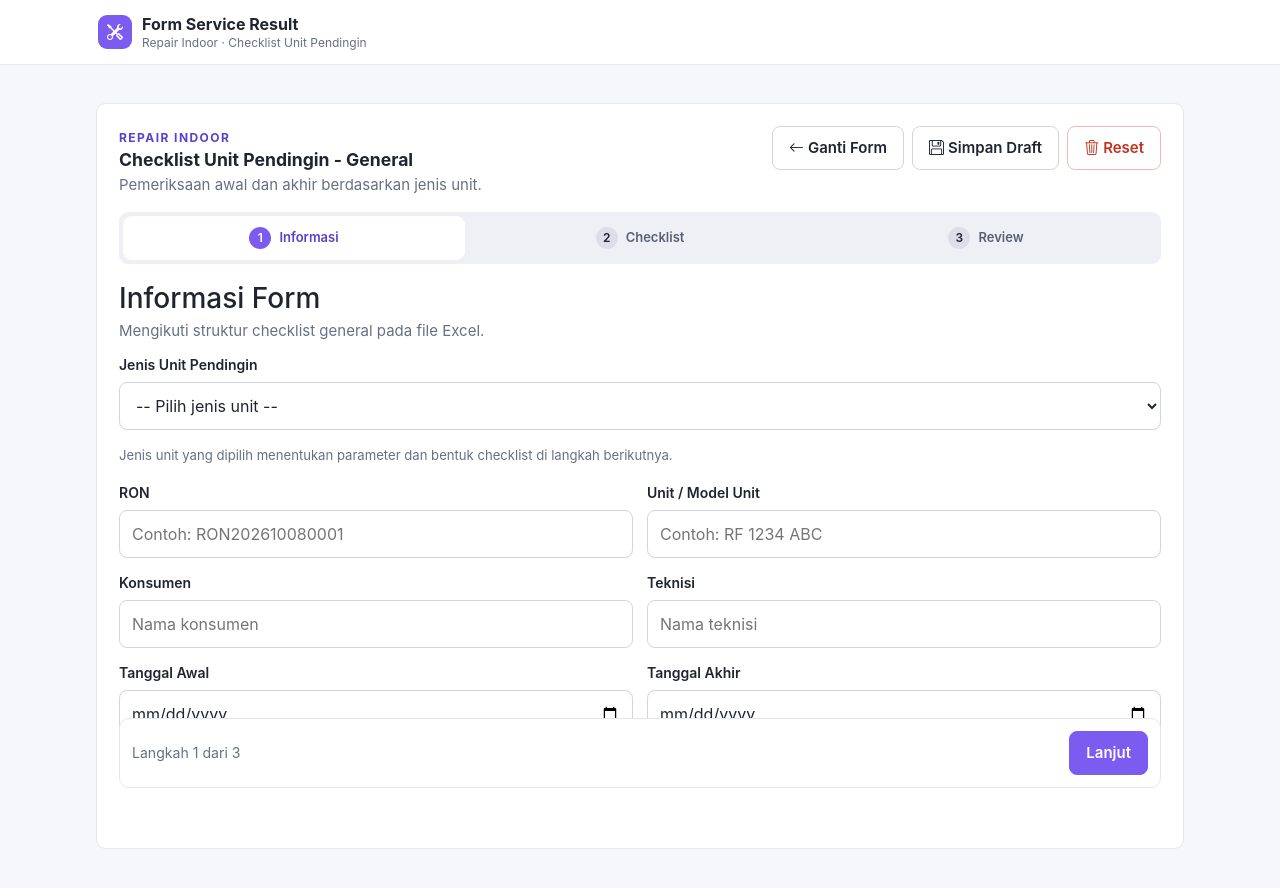
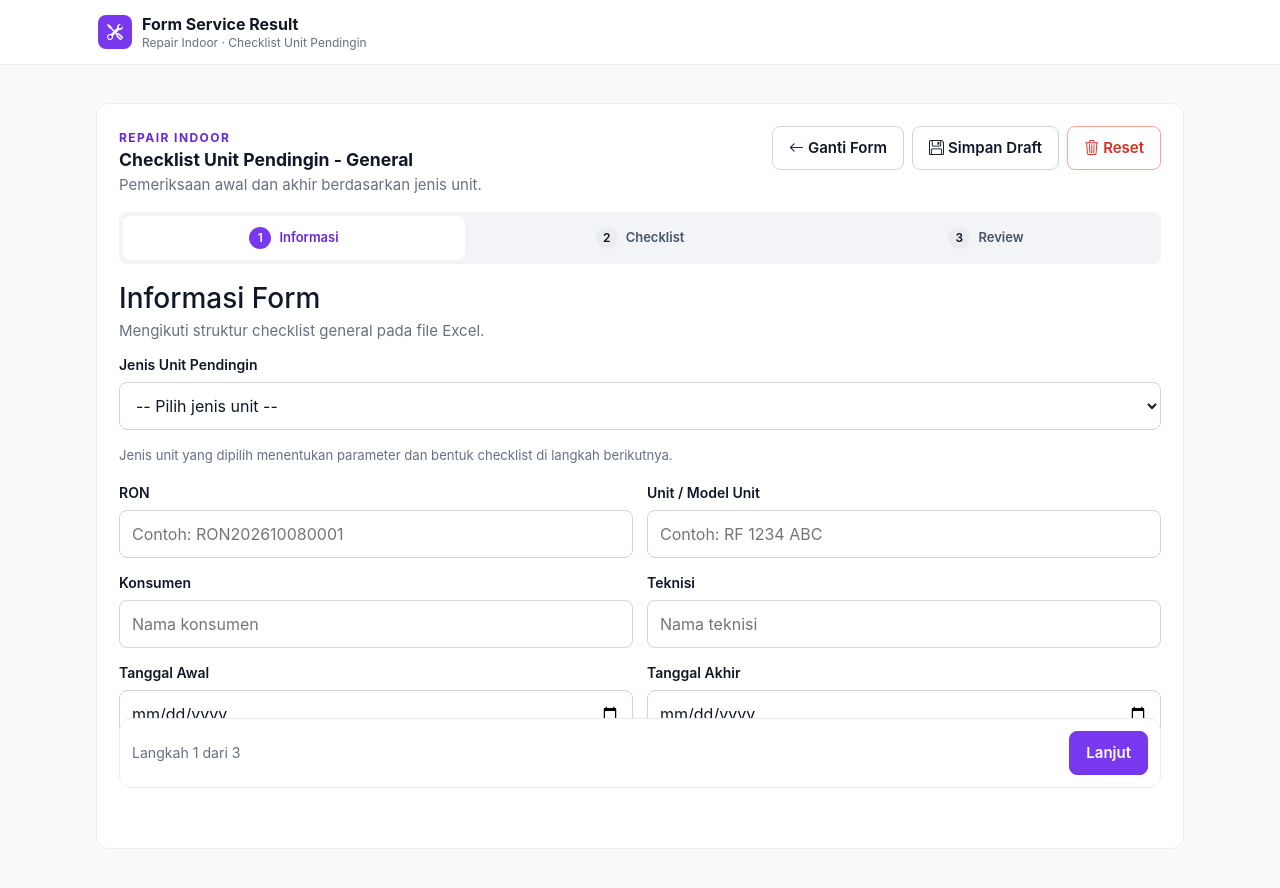
Before and after one commit to tsmodena-web/Checklist-Unit-Pendingin, a website: page index.html in a window 1280 px wide. Both pictures are taken after a click on the button 364 px from the left and 303 px from the top of the page. Drawn offline with nearby package versions, Linux system fonts and the light colour scheme.

Commit message:
UI: sesuaikan ke standar Legion v2, token baru di blok override (2026-W48)
Co-Authored-By: Claude Sonnet 5.5 <noreply@anthropic.com>
Claude-Session: https://claude.ai/code/session_0175z2RzPpaNwdYv9bd1RUwN

```diff
--- a/index.html
+++ b/index.html
@@ -233,18 +233,30 @@
 
   </style>
 <style id="standar-ui-v1">
-/* ===== STANDAR UI BERSAMA MODENA TS v1 (2026-W47) =====
-   Blok ini IDENTIK di Form Service Result, Checklist Unit Pendingin, dan Persetujuan Pemasangan.
-   Hanya tampilan. Tidak menyentuh area output (.paper / #outputFrame / #printArea). */
+/* ===== STANDAR UI BERSAMA MODENA TS v2 (2026-W48) - mengikuti Legion Design System Telkom (https://legion.digitaltelkom.id/) =====
+   Dibungkus <style id="standar-ui-v1"> (id tetap agar kompatibel). IDENTIK di Form Service Result, Checklist Unit Pendingin, dan Persetujuan Pemasangan.
+   Hanya tampilan. Tidak menyentuh area output (.paper / #outputFrame / #printArea). Keputusan: [[K-0003 Standar UI mengikuti Legion]] */
 :root{
-  --ui-ink:#1f2430; --ui-muted:#667085; --ui-line:#e4e7ec; --ui-bg:#f6f7fb; --ui-card:#fff; --ui-field:#d0d5dd;
-  --ui-primary:#7c5cf0; --ui-primary-d:#5b3fd1; --ui-primary-soft:#f4f1ff; --ui-primary-line:#ddd5fb;
-  --ui-danger:#c4321c; --ui-danger-bg:#fff1ee; --ui-danger-line:#f3b9ae;
-  --ui-warn:#7a4a00; --ui-warn-bg:#fff3d6; --ui-warn-line:#d99a00;
-  --ui-info:#1e40af; --ui-info-bg:#e8f0ff; --ui-info-line:#7ea2f2;
-  --ui-ok:#198754; --ui-ok-bg:#e8f6ee; --ui-ok-line:#6fc69a;
+  /* netral (abu Legion) */
+  --ui-ink:#101828; --ui-muted:#667085; --ui-line:#EAECF0; --ui-bg:#F9FAFB; --ui-card:#fff; --ui-field:#D0D5DD;
+  --ui-gray-25:#FCFCFD; --ui-gray-50:#F9FAFB; --ui-gray-100:#F2F4F7; --ui-gray-200:#EAECF0; --ui-gray-300:#D0D5DD; --ui-gray-400:#98A2B3;
+  --ui-gray-500:#667085; --ui-gray-600:#475467; --ui-gray-700:#344054; --ui-gray-800:#1D2939; --ui-gray-900:#101828;
+  /* primer violet Legion */
+  --ui-primary:#7839EE; --ui-primary-d:#6927DA; --ui-primary-dd:#5720B7; --ui-primary-soft:#F5F3FF; --ui-primary-line:#DDD6FE;
+  --ui-violet-25:#FBFAFF; --ui-violet-50:#F5F3FF; --ui-violet-100:#ECE9FE; --ui-violet-200:#DDD6FE; --ui-violet-300:#C3B5FD; --ui-violet-400:#A48AFB;
+  --ui-violet-500:#875BF7; --ui-violet-600:#7839EE; --ui-violet-700:#6927DA; --ui-violet-800:#5720B7; --ui-violet-900:#491C96;
+  --ui-secondary:#155EEF;
+  /* status (teks memakai tingkat 700 / 600 yang lolos AA; latar lembut turunan, bukan token Legion) */
+  --ui-danger:#D92D20; --ui-danger-d:#B42318; --ui-danger-500:#F04438; --ui-danger-bg:#FEF3F2; --ui-danger-line:#FDA29B;
+  --ui-warn:#B54708; --ui-warn-500:#F79009; --ui-warn-600:#DC6803; --ui-warn-bg:#FFFAEB; --ui-warn-line:#F79009;
+  --ui-info:#155EEF; --ui-info-600:#1570EF; --ui-info-bg:#EFF4FF; --ui-info-line:#84ADFF;
+  --ui-ok:#027A48; --ui-ok-500:#12B76A; --ui-ok-600:#039855; --ui-ok-bg:#ECFDF3; --ui-ok-line:#6CE9A6;
   --ui-font:Inter,"Segoe UI",system-ui,-apple-system,Roboto,"Helvetica Neue",Arial,sans-serif;
-  --ui-r-card:10px; --ui-r-ctl:8px; --ui-r-tile:9px; --ui-r-pill:999px;
+  /* radius Legion 2/4/6/8/12/16/24 */
+  --ui-r-2:2px; --ui-r-4:4px; --ui-r-6:6px; --ui-r-8:8px; --ui-r-12:12px; --ui-r-16:16px; --ui-r-24:24px;
+  --ui-r-card:12px; --ui-r-ctl:8px; --ui-r-tile:8px; --ui-r-pill:999px;
+  /* elevation Legion: hanya token; terapkan ke bar lengket bawah, kartu tetap tanpa bayangan */
+  --ui-elev-1:0 1px 0 rgba(0,0,0,.05); --ui-elev-3:0 2px 10px rgba(0,0,0,.1),0 0 2px rgba(0,0,0,.2);
   --ui-touch:44px; --ui-gap:12px;
   --ui-focus:3px solid color-mix(in srgb, var(--ui-primary) 35%, transparent);
 }
@@ -255,42 +267,42 @@ input:not([type=checkbox]):not([type=radio]):not([type=file]):not([type=range]),
 @media (prefers-reduced-motion: reduce){
   *,*::before,*::after{transition:none !important;animation:none !important;scroll-behavior:auto !important}
 }
-/* ===== akhir STANDAR UI BERSAMA v1 ===== */
+/* ===== akhir STANDAR UI BERSAMA v2 ===== */
 </style>
   <style id="ui-override-2026-w47">
     /* ===== Penyeragaman UI ke standar bersama (2026-W47) — hanya tampilan, tidak menyentuh output (.paper) ===== */
     :root {
-      --bg: #f6f7fb;
-      --ink: #1f2430;
-      --accent: #7c5cf0;
-      --accent-dark: #5b3fd1;
-      --accent-soft: #f4f1ff;
-      --accent-line: #ddd5fb;
-      --muted: #667085;
-      --line: #e4e7ec;
-      --field-line: #d0d5dd;
-      --focus-ring: rgba(124, 92, 240, .35);
+      --bg: var(--ui-bg);
+      --ink: var(--ui-ink);
+      --accent: var(--ui-primary);
+      --accent-dark: var(--ui-primary-d);
+      --accent-soft: var(--ui-primary-soft);
+      --accent-line: var(--ui-primary-line);
+      --muted: var(--ui-muted);
+      --line: var(--ui-line);
+      --field-line: var(--ui-field);
+      --focus-ring: color-mix(in srgb, var(--ui-primary) 35%, transparent);
       --card-shadow: none;
     }
     body { font-family: Inter, "Segoe UI", system-ui, -apple-system, sans-serif; line-height: 1.5; font-size: 15px; }
     button, input, select, textarea { font-family: inherit; }
     button { font-size: 15px; line-height: 1.4; }
-    .top { background: #fff; color: var(--ink); border-bottom: 1px solid var(--line); padding: 12px 16px; }
+    .top { background: var(--ui-card); color: var(--ink); border-bottom: 1px solid var(--line); padding: 12px 16px; }
     .brand { position: relative; max-width: 1088px; padding-left: 46px; min-height: 34px; font-size: 1rem; font-weight: 700; letter-spacing: 0; line-height: 1.3; }
-    .brand > i { position: absolute; left: 0; top: 0; width: 34px; height: 34px; display: grid; place-items: center; border-radius: 9px; background: var(--accent); color: #fff; font-size: 1rem; }
+    .brand > i { position: absolute; left: 0; top: 0; width: 34px; height: 34px; display: grid; place-items: center; border-radius: var(--ui-r-tile); background: var(--accent); color: var(--ui-card); font-size: 1rem; }
     .brand small { color: var(--muted); font-size: .8125rem; margin-top: 1px; }
     .page { max-width: 1120px; padding-left: 16px; padding-right: 16px; }
-    .hero, .card-shell, .preview-shell { border: 1px solid var(--line); border-radius: 10px; box-shadow: none; }
-    .hero-note, .hint-box { border: 1px solid var(--line); border-radius: 10px; }
+    .hero, .card-shell, .preview-shell { border: 1px solid var(--line); border-radius: var(--ui-r-card); box-shadow: none; }
+    .hero-note, .hint-box { border: 1px solid var(--line); border-radius: var(--ui-r-card); }
     .hero p, .landing-head p, .muted, .status-text, .row-meta, .photo-card small, .choice span { color: var(--muted); }
     .hint-box ol { color: var(--muted); }
     .eyebrow { font-size: .75rem; font-weight: 700; color: var(--accent-dark); }
     .landing-head h1, .hero h1 { font-weight: 700; font-size: clamp(1.4rem, 4vw, 1.4rem); }
     .section-title h2, #workspaceTitle { font-size: 1.1rem; font-weight: 700; }
     .pill { background: var(--accent-soft); color: var(--accent-dark); font-weight: 600; font-size: .8125rem; }
-    .choice { border: 1px solid var(--line); border-top: 1px solid var(--line); border-radius: 10px; box-shadow: none; transition: border-color .15s ease, background-color .15s ease; }
+    .choice { border: 1px solid var(--line); border-top: 1px solid var(--line); border-radius: var(--ui-r-card); box-shadow: none; transition: border-color .15s ease, background-color .15s ease; }
     .choice:hover { transform: none; border-color: var(--accent); box-shadow: none; background: var(--accent-soft); }
-    .choice .icon { border-radius: 9px; }
+    .choice .icon { border-radius: var(--ui-r-tile); }
     .choice strong { font-size: 1rem; font-weight: 700; color: var(--ink); }
     .choice span { font-size: .875rem; }
     .choice-link { color: var(--accent-dark); font-size: .875rem; font-weight: 600; min-height: 44px; }
@@ -300,34 +312,34 @@ input:not([type=checkbox]):not([type=radio]):not([type=file]):not([type=range]),
     input:focus, textarea:focus, select:focus { border-color: var(--accent); }
     :focus-visible { outline: 3px solid var(--focus-ring); outline-offset: 2px; }
     input:focus-visible, textarea:focus-visible, select:focus-visible { outline: 3px solid var(--focus-ring); outline-offset: 2px; }
-    .check-accordion details { border: 1px solid var(--line); border-radius: 10px; }
-    .check-accordion summary { background: #fff; border-bottom: 1px solid var(--line); font-weight: 700; min-height: 44px; }
+    .check-accordion details { border: 1px solid var(--line); border-radius: var(--ui-r-card); }
+    .check-accordion summary { background: var(--ui-card); border-bottom: 1px solid var(--line); font-weight: 700; min-height: 44px; }
     .row-item { border-top: 1px solid var(--line); }
-    .reference-image { border-radius: 10px; border: 1px solid var(--line); }
-    .stepper { background: #eef0f5; border: 1px solid #eef0f5; border-radius: 9px; padding: 4px; gap: 4px; }
-    .step { min-height: 44px; border-radius: 9px; font-weight: 600; font-size: .875rem; color: var(--muted); }
-    .step span { background: #d0d5dd; color: var(--ink); font-weight: 600; }
-    .step.active { background: #fff; color: var(--accent-dark); box-shadow: none; }
-    .step.active span { background: var(--accent); color: #fff; }
-    .toolbar { border: 1px solid var(--line); border-radius: 10px; background: #fff; box-shadow: none; backdrop-filter: none; }
+    .reference-image { border-radius: var(--ui-r-card); border: 1px solid var(--line); }
+    .stepper { background: var(--ui-gray-100); border: 1px solid var(--ui-gray-100); border-radius: var(--ui-r-tile); padding: 4px; gap: 4px; }
+    .step { min-height: 44px; border-radius: var(--ui-r-tile); font-weight: 600; font-size: .875rem; color: var(--muted); }
+    .step span { background: var(--ui-gray-300); color: var(--ink); font-weight: 600; }
+    .step.active { background: var(--ui-card); color: var(--accent-dark); box-shadow: none; }
+    .step.active span { background: var(--accent); color: var(--ui-card); }
+    .toolbar { border: 1px solid var(--line); border-radius: var(--ui-r-card); background: var(--ui-card); box-shadow: none; backdrop-filter: none; }
     .btn-soft, .btn-primary2, .btn-danger2 { font-family: inherit; font-size: .9375rem; font-weight: 600; border: 1px solid var(--field-line); border-radius: 8px; min-height: 44px; color: var(--ink); line-height: 1.3; transition: background-color .15s ease, border-color .15s ease; }
     .btn-soft:hover { background: var(--accent-soft); border-color: var(--accent-line); }
-    .btn-primary2 { background: var(--accent); border-color: var(--accent); color: #fff; }
+    .btn-primary2 { background: var(--accent); border-color: var(--accent); color: var(--ui-card); }
     .btn-primary2:hover { background: var(--accent-dark); border-color: var(--accent-dark); }
-    .btn-danger2 { color: #c4321c; border-color: #f3b9ae; background: #fff; }
-    .btn-danger2:hover { background: #fff1ee; }
+    .btn-danger2 { color: var(--ui-danger); border-color: var(--ui-danger-line); background: var(--ui-card); }
+    .btn-danger2:hover { background: var(--ui-danger-bg); color: var(--ui-danger-d); }
     button:disabled { opacity: .6; cursor: not-allowed; }
-    .photo-card { border: 1px solid var(--line); border-radius: 10px; }
+    .photo-card { border: 1px solid var(--line); border-radius: var(--ui-r-card); }
     .photo-card .photo-preview { border: 1px dashed var(--field-line); border-radius: 8px; }
-    .photo-card .photo-preview i { color: #98a2b3; }
+    .photo-card .photo-preview i { color: var(--ui-gray-400); }
     .photo-card input[type=file] { font-size: 1rem; }
     .photo-card .btn-soft { min-height: 44px; }
     .photo-stage { font-size: .875rem; }
     @media (max-width: 700px) {
-      .card-shell { border-radius: 10px; padding: 16px; }
+      .card-shell { border-radius: var(--ui-r-card); padding: 16px; }
       .hero { padding: 16px; }
       .step { font-size: .75rem; min-height: 56px; }
-      .toolbar { border-radius: 10px 10px 0 0; border-width: 1px 0 0; padding: 10px 16px max(10px, env(safe-area-inset-bottom)); }
+      .toolbar { border-radius: var(--ui-r-card) var(--ui-r-card) 0 0; border-width: 1px 0 0; box-shadow: var(--ui-elev-3); padding: 10px 16px max(10px, env(safe-area-inset-bottom)); }
       .page { padding-bottom: 112px; }
       .preview-tools .actions button, .toolbar .actions button { min-height: 44px; }
     }
@@ -346,14 +358,14 @@ input:not([type=checkbox]):not([type=radio]):not([type=file]):not([type=range]),
     .section-title h2, #workspaceTitle { font-size: 1.1rem; }
     input:not([type=checkbox]):not([type=radio]):not([type=file]):not([type=range]), select { min-height: 48px; }
     .stepper { border: 0; gap: 4px; }
-    .step { flex-direction: row; gap: 8px; font-size: .8125rem; min-height: 44px; color: #586174; }
+    .step { flex-direction: row; gap: 8px; font-size: .8125rem; min-height: 44px; color: var(--ui-gray-600); }
     .step.active { color: var(--accent-dark); }
-    .step span { background: #dcdfe8; width: 22px; height: 22px; font-size: .75rem; }
-    .step.active span { background: var(--accent); color: #fff; }
+    .step span { background: var(--ui-gray-200); width: 22px; height: 22px; font-size: .75rem; }
+    .step.active span { background: var(--accent); color: var(--ui-card); }
     .toolbar { border-radius: var(--ui-r-card); }
     .btn-soft, .btn-primary2, .btn-danger2 { padding: 10px 16px; font-size: .9375rem; }
     .btn-danger2 { color: var(--ui-danger); border-color: var(--ui-danger-line); }
-    .btn-danger2:hover { background: var(--ui-danger-bg); }
+    .btn-danger2:hover { background: var(--ui-danger-bg); color: var(--ui-danger-d); }
     @media (max-width: 700px) {
       .step { font-size: .8125rem; min-height: 44px; }
       .toolbar { border-radius: var(--ui-r-card) var(--ui-r-card) 0 0; }
```
Also changed, not shown: src/index.template.html (+59 -47 lines).
